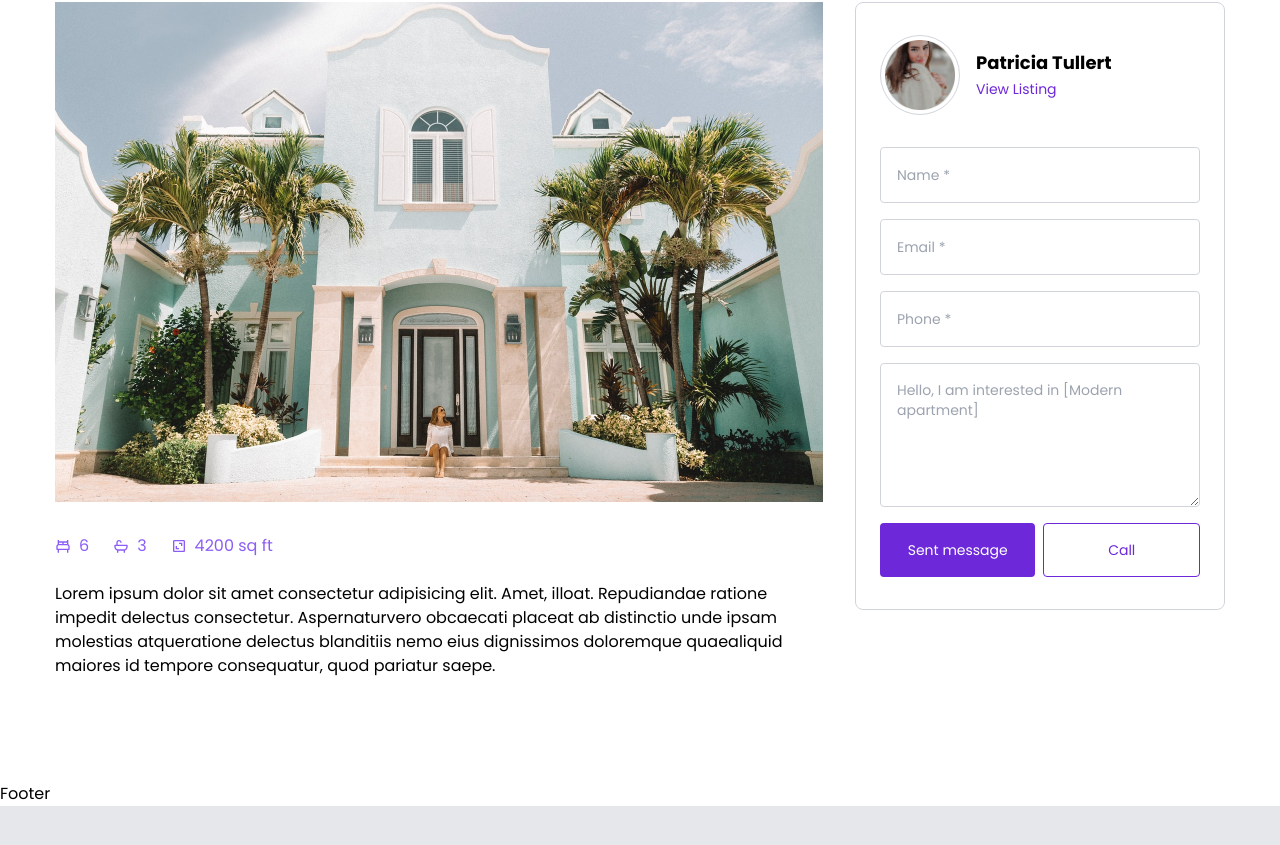
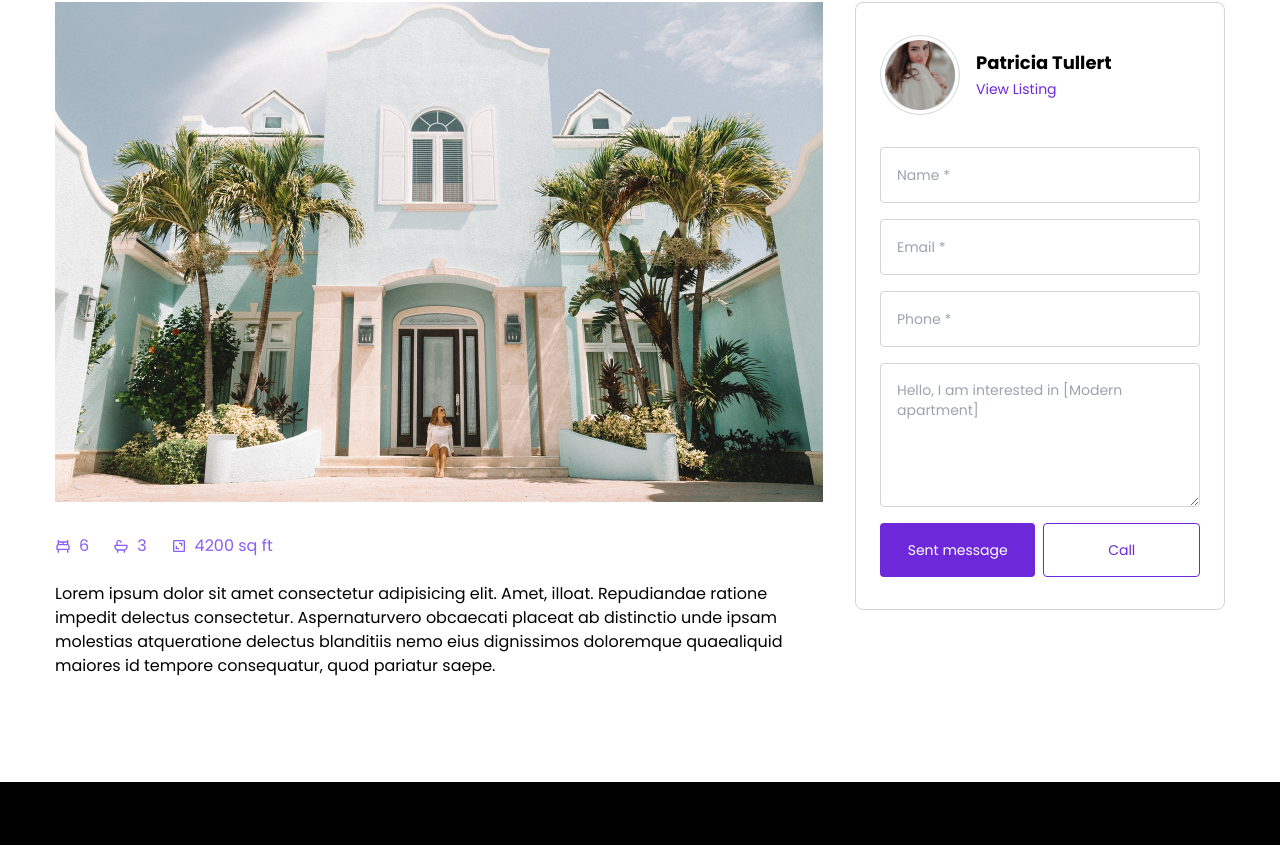
Before and after one commit to thethmuenaing/real-estate-react-tailwind, a React (Create React App) app: page /property/1 in a window 1280 px wide. Shown: the part 219-1064 px from the top of the page. Before the commit the page ends 1025 px from the top, so only its background shows below. Built offline with nearby package versions, Linux system fonts and the light colour scheme.

Commit message:
adding footer code

```diff
--- a/src/components/Footer.js
+++ b/src/components/Footer.js
@@ -2,9 +2,11 @@
 
 const Footer = () => {
 	return (
-		<div>
-			<div>Footer</div>
-		</div>
+		<footer className="bg-black py-8 text-center">
+			<div className="container mx-auto">
+				Copyright &copy; 2022. All rights reserved
+			</div>
+		</footer>
 	);
 };
 
--- a/src/pages/PropertyDetails.js
+++ b/src/pages/PropertyDetails.js
@@ -77,6 +77,7 @@
 								</Link>
 							</div>
 						</div>
+
 						{/* form */}
 						<form className="flex flex-col gap-y-4">
 							<input
```
